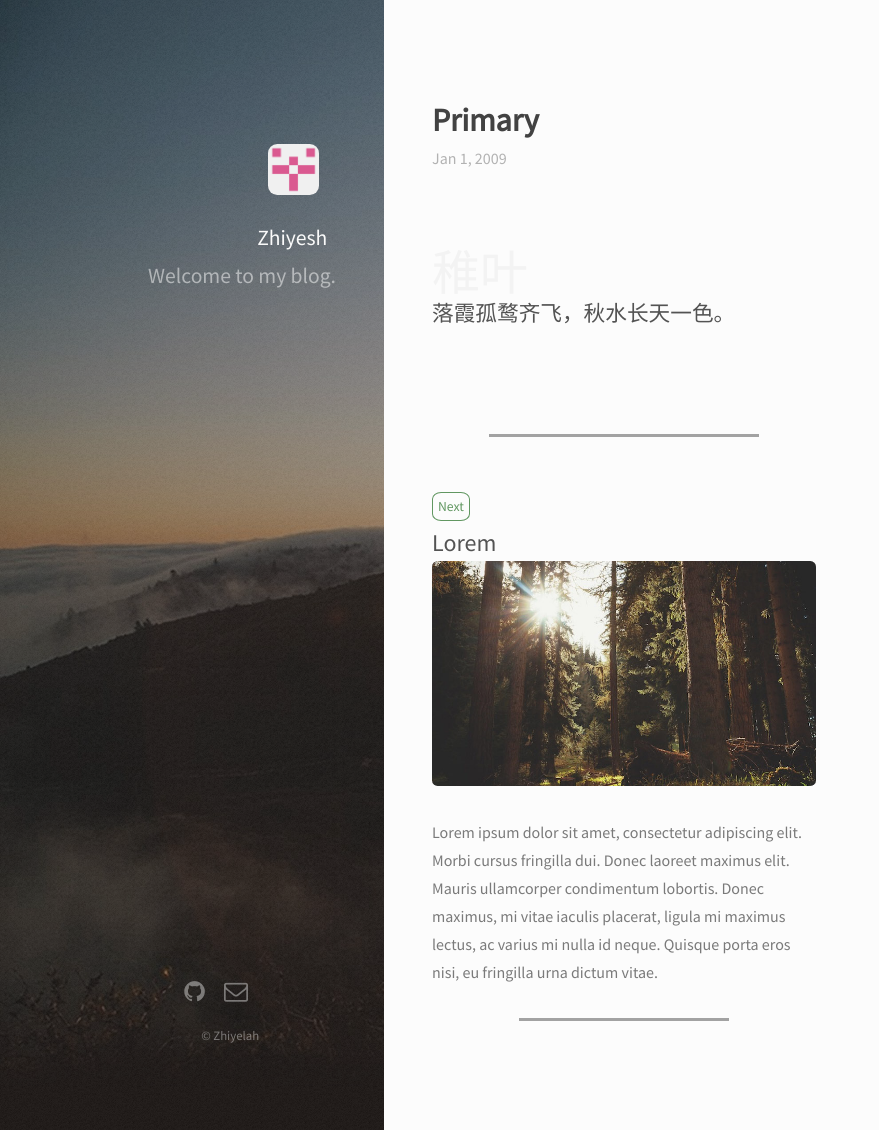
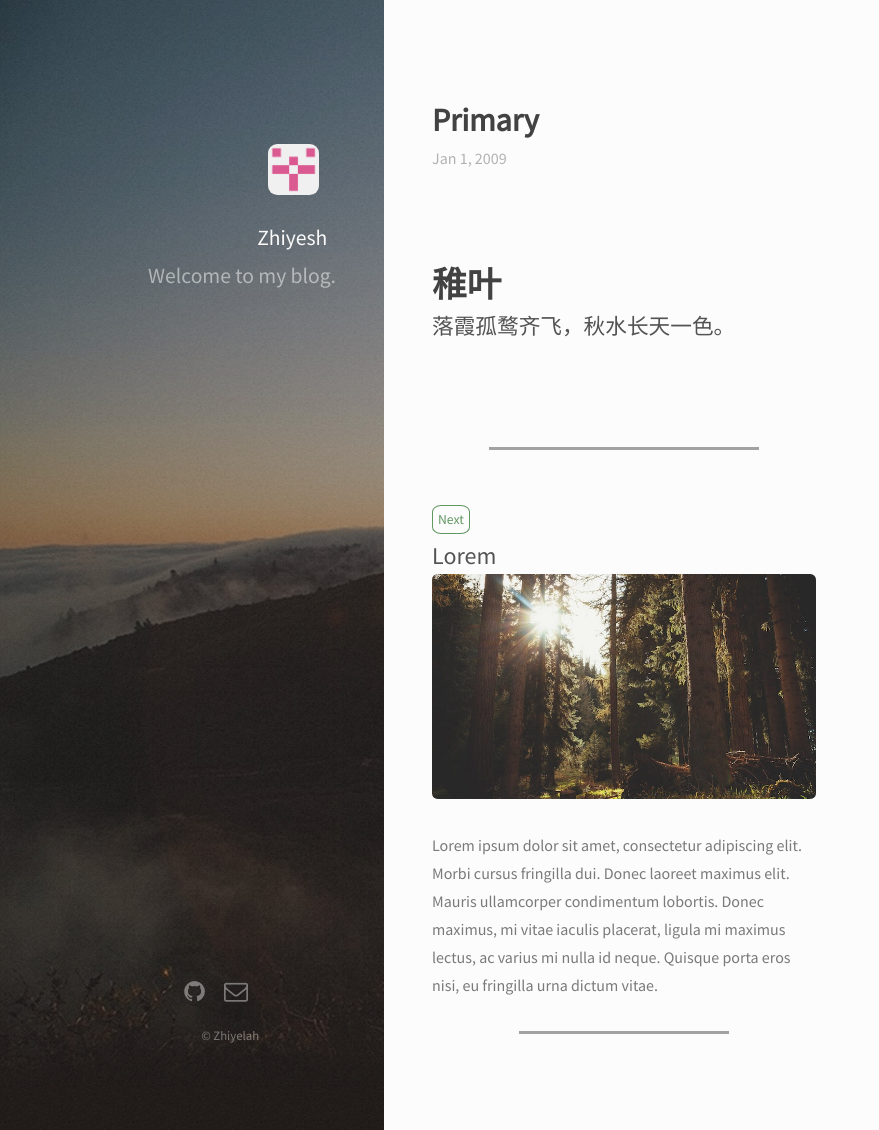
Before and after one commit to Zhiyelah/zhiyelah.github.io, a Jekyll site: the page built from _posts/2009-01-01-Primary.md, in a window 1280 px wide and 1130 px high. Shown: the whole window, without its empty margins (0-879 px from the left). Built offline with Jekyll 4.4.1, drawn with Linux system fonts in a browser that asks for light colours; nearby versions of some CDN libraries.

Commit message:
Update 2009-01-01-Primary.md

```diff
--- a/_posts/2009-01-01-Primary.md
+++ b/_posts/2009-01-01-Primary.md
@@ -3,6 +3,5 @@ layout: post
 title: Primary
 ---
 <br/>
-<font size="20" color="#f3f3f3">稚叶</font>
-
+# 稚叶
 ### 落霞孤鹜齐飞，秋水长天一色。
```
